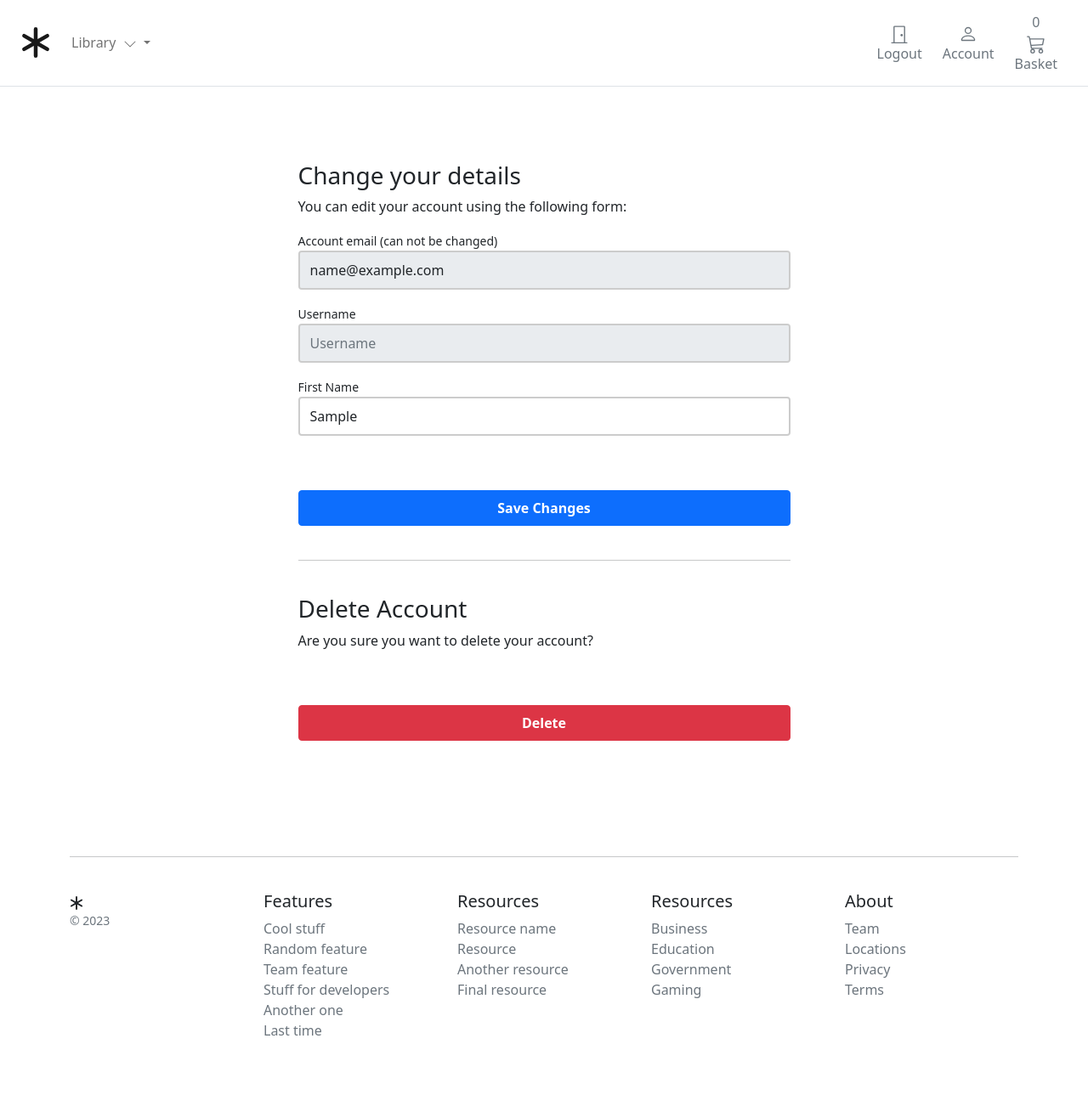
After one commit to AkiyamaNoKami/BookShop, a Django app: page /account/profile/edit/ in a window 1280 px wide. The commit adds this page. Shown: the whole page at 85% size. Run offline with Django 4.2, Linux system fonts and the light colour scheme; the visitor is signed in with stand-in values (Sample User, id 1); data that the repository does not hold is empty.

Commit message:
Update updating form and create delete functional

```diff
--- a/Akiyama/settings.py
+++ b/Akiyama/settings.py
@@ -47,6 +47,8 @@ MIDDLEWARE = [
     'django.contrib.messages.middleware.MessageMiddleware',
     'django.middleware.clickjacking.XFrameOptionsMiddleware',
 ]
+
+MESSAGE_STORAGE = 'django.contrib.messages.storage.session.SessionStorage'
 
 ROOT_URLCONF = 'Akiyama.urls'
 
@@ -103,10 +105,10 @@ USE_I18N = True
 
 USE_TZ = True
 
-STATIC_URL = 'static/'
+STATIC_URL = '/static/'
 
 STATICFILES_DIRS = [
-    os.path.join(BASE_DIR, 'static')
+    BASE_DIR / "static",
 ]
 
 DEFAULT_AUTO_FIELD = 'django.db.models.BigAutoField'
--- a/account/admin.py
+++ b/account/admin.py
@@ -1,4 +1,7 @@
 from django.contrib import admin
 from .models import UserBase
 
-admin.site.register(UserBase)
+class UserBaseAdmin(admin.ModelAdmin):
+    list_display = ('email', 'user_name', 'first_name', 'is_active', 'is_staff')
+
+admin.site.register(UserBase, UserBaseAdmin)
--- a/account/forms.py
+++ b/account/forms.py
@@ -54,21 +54,21 @@ class UserEditForm(forms.ModelForm):
 
     email = forms.EmailField(
         label='Account email (can not be changed)', max_length=200, widget=forms.TextInput(
-            attrs={'class': 'form-control mb-3', 'placeholder' : 'email', 'id': 'form-email', 'readonly': 'readonly'}))
+            attrs={'class': 'form-control mb-3', 'placeholder': 'email', 'id': 'form-email', 'readonly': 'readonly'}))
 
     user_name = forms.CharField(
         label='Username', min_length=4, max_length=50, widget=forms.TextInput(
-            attrs={'class':'form-control mb-3', 'placeholder':'Username', 'id':'form-firstname', 'readonly':'readonly'}))
+            attrs={'class': 'form-control mb-3', 'placeholder': 'Username', 'id': 'form-username', 'readonly':'readonly'}))
 
     first_name = forms.CharField(
-        label='Firstname', min_length=4, max_length=50, widget=forms.TextInput(
-            attrs={'class': 'form-control mb-3', 'placeholder':'Firstname', 'id': 'form-lastname'}))
+        label='First Name', min_length=4, max_length=50, widget=forms.TextInput(
+            attrs={'class': 'form-control mb-3', 'placeholder': 'Firstname', 'id': 'form-firstname'}))
 
     class Meta:
         model = UserBase
-        fields = ('email', 'user_name', 'first_name')
+        fields = ('email', 'user_name', 'first_name',)
 
     def __init__(self, *args, **kwargs):
         super().__init__(*args, **kwargs)
-        self.fields['user_name'].required = True
+        self.fields['first_name'].required = True
         self.fields['email'].required = True
--- a/account/urls.py
+++ b/account/urls.py
@@ -2,6 +2,7 @@ from django.urls import include, path, reverse_lazy
 from django.contrib.auth import views as auth_views
 from .forms import (UserLoginForm)
 from . import views
+from django.views.generic import TemplateView
 
 app_name = 'account'
 
@@ -13,4 +14,6 @@ urlpatterns = [
     #User dashboard
     path('dashboard/', views.dashboard, name='dashboard'),
     path('profile/edit/', views.edit_details, name='edit_details'),
+    path('profile/delete_user/', views.delete_user, name='delete_user'),
+    path('profile/delete_confirm/', TemplateView.as_view(template_name='account/user/delete_confirm.html'), name='delete_confirm')
 ]
--- a/account/views.py
+++ b/account/views.py
@@ -1,35 +1,55 @@
-from django.contrib.auth import login
+from django.contrib.auth import login, logout
+from django.contrib.auth.decorators import login_required
 from django.contrib.sites.shortcuts import get_current_site
-from django.shortcuts import render, redirect
+from django.http import HttpResponse
 from django.template.loader import render_to_string
 from django.utils.encoding import force_bytes, force_str
-from django.utils.http import urlsafe_base64_encode, urlsafe_base64_decode
-from django.contrib.auth.decorators import login_required
-from django.http import HttpResponse
+from django.utils.http import urlsafe_base64_decode, urlsafe_base64_encode
 
+from django.shortcuts import render, redirect
 from .forms import RegistrationForm, UserEditForm
 from .models import UserBase
-from .token import account_activation_token
+from .tokens import account_activation_token
+
 
 
 @login_required
 def dashboard(request):
     return render(request,
-                  'account/user/dashboard.html',)
+                  'account/user/dashboard.html',
+                  {'section': 'profile'})
+
 
 @login_required
 def edit_details(request):
+    update_successfully = False  # Изначально устанавливаем в False
+
     if request.method == 'POST':
-        user_form = UserEditForm(intance=request.user, data=request.POST)
+        user_form = UserEditForm(instance=request.user, data=request.POST)
 
         if user_form.is_valid():
             user_form.save()
+            update_successfully = True  # Если форма валидна, устанавливаем в True
+
     else:
         user_form = UserEditForm(instance=request.user)
 
-    return render(request, 'account/user/edit_details.html', {'user_form': user_form})
+    return render(request, 'account/user/edit_details.html', {'user_form': user_form, 'update_successfully': update_successfully})
+
+
+@login_required
+def delete_user(request):
+    user = UserBase.objects.get(user_name=request.user)
+    user.is_active = False
+    user.save()
+    logout(request)
+    return redirect('account:delete_confirmation')
+
 
 def account_register(request):
+
+    if request.user.is_authenticated:
+        return redirect('account:dashboard')
 
     if request.method == 'POST':
         registerForm = RegistrationForm(request.POST)
@@ -39,7 +59,6 @@ def account_register(request):
             user.set_password(registerForm.cleaned_data['password'])
             user.is_active = False
             user.save()
-            #Setup email
             current_site = get_current_site(request)
             subject = 'Activate your Account'
             message = render_to_string('account/registration/account_activation_email.html', {
@@ -49,10 +68,11 @@ def account_register(request):
                 'token': account_activation_token.make_token(user),
             })
             user.email_user(subject=subject, message=message)
-            return HttpResponse('register successfully and activation sent')
+            return HttpResponse('registered succesfully and activation sent')
     else:
         registerForm = RegistrationForm()
     return render(request, 'account/registration/register.html', {'form': registerForm})
+
 
 def account_activate(request, uidb64, token):
     try:
--- a/templates/account/user/dashboard.html
+++ b/templates/account/user/dashboard.html
@@ -10,7 +10,7 @@
         </div>
         <div class="col-12 d-flex justify-content-between">
             <div>Manage your <b>orders</b> and personal details</div>
-            <div><a href="">Change Details</a></div>
+            <div><a href="{% url 'account:edit_details' %}">Change Details</a></div>
         </div>
         <hr />
     </div>
--- /dev/null
+++ b/templates/account/user/edit_details.html
@@ -0,0 +1,66 @@
+{% extends "../../store/base.html" %}
+{% block title %}Edit Profile{% endblock %}
+{% block content %}
+
+<style>
+    .account-form input {
+        border: 2px solid #ccc;
+        height: calc(2em + .75rem + 2px);
+    }
+
+    .account-form input:focus {
+        border-color: #1497ff;
+        box-shadow: none;
+    }
+</style>
+
+<div class="container-fluid">
+    <div class="row no-gutter">
+        <div class="col-md-12">
+            <div class="login d-flex align-items-center py-5">
+                <div class="container">
+                    <div class="row">
+                        <div class="col-12 col-lg-7  mx-auto">
+
+                        <form class="account-form px-4 pt-4" method="post" enctype="multipart/form-data">
+                        {% if update_successfully %}
+                            <div class="alert alert-primary" role="alert" id="success-message">
+                                Details successfully updated!
+                            </div>
+
+                            <p class="small text-center pt-0">
+                                <a href="{% url "account:dashboard" %}">Back to Dashboard</a>
+                            </p>
+                        {% else %}
+                            <h3>Change your details</h3>
+                            <p>You can edit your account using the following form:</p>
+                        {% endif %}
+
+                        {% csrf_token %}
+                        <label class="small font-weight-bold">{{ user_form.email.label}}</label>
+                        {{ user_form.email }}
+                        <label class="small font-weight-bold">{{ user_form.user_name.label}}</label>
+                        {{ user_form.user_name }}
+                        <label class="small font-weight-bold">{{ user_form.first_name.label}}</label>
+                        {{ user_form.first_name }}
+
+                        <button class="btn btn-primary btn-block py-2 mb-4 mt-5 fw-bold w-100" type="submit" value="Save changes">Save Changes</button>
+                        <hr class="mb-3">
+                    </form>
+
+                     <form class="account-form px-4" action="{% url "account:delete_user" %}" method="post">
+                        {% csrf_token %}
+                        <p class=" h3 pt-4 font-weight-bold">Delete Account</p>
+                        <p>Are you sure you want to delete your account?</p>
+                        <button type="submit" role="button"
+                            class="btn btn-danger btn-block py-2 mb-4 mt-5 fw-bold w-100">Delete</button>
+                    </form>
+
+                        </div>
+                    </div>
+                </div>
+            </div>
+        </div>
+    </div>
+</div>
+{% endblock %}
```
Also changed, not shown: templates/account/user/delete_confirm.html (added, +35 -0 lines), account/tokens.py (renamed from account/token.py).
